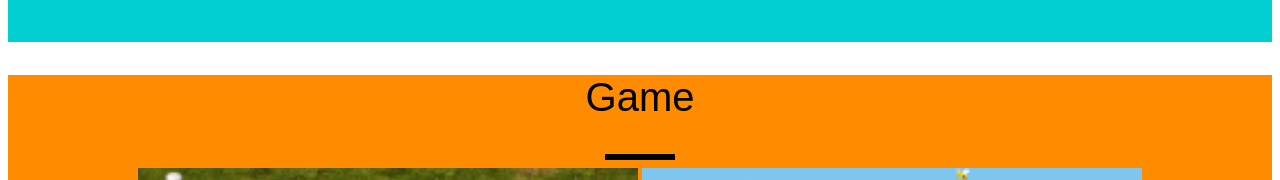
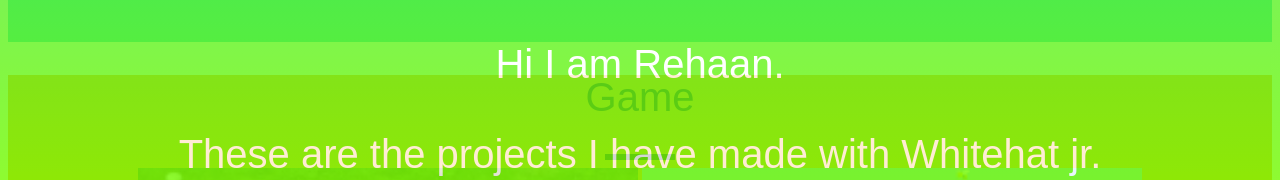
Before and after one commit to Rehaan456/My-Portfolio, a plain HTML site: page index.html in a window 1280 px wide. Shown: the part 791-971 px from the top of the page. Drawn offline with Linux system fonts and the light colour scheme.

Commit message:
Add files via upload

```diff
--- a/index.html
+++ b/index.html
@@ -9,6 +9,7 @@
 </head>
 
 <body>
+    <section id="welcome"><div id="inner"><img src="rehaan.jpg" id="rehaan"><p>Hi I am Rehaan.<br/><br/>These are the projects I have made with Whitehat jr.</p></div></section>
     <section id="app">
         <h1>App</h1>
         <div class="line"></div>
@@ -18,8 +19,8 @@
     <section id="game">
         <h1>Game</h1>
         <div class="line"></div>
-        <a href="https://studio.code.org/projects/starwarsblocks/PJ1rwMvHkuYKNW4Efkzj-fAqZGaIbEWvM8O71zNHCd4" target="_blank"><img src="Starwars_game.png"></a>
-        <a href="https://studio.code.org/projects/spritelab/dMrb3F4bE4luLnDOW_MMEus4bLUUG0k2DDhxsUY3zts" target="_blank"><img src="poo%20vs%20bees.png"></a>
+        <a href="https://studio.code.org/projects/starwarsblocks/PJ1rwMvHkuYKNW4Efkzj-fAqZGaIbEWvM8O71zNHCd4" target="_blank"><img class="games" src="Starwars_game.png"></a>
+        <a href="https://studio.code.org/projects/spritelab/dMrb3F4bE4luLnDOW_MMEus4bLUUG0k2DDhxsUY3zts" target="_blank"><img class="games" src="poo%20vs%20bees.png"></a>
     </section>
     <section id="chatbot">
         <h1>Chatbot</h1>
--- a/style.css
+++ b/style.css
@@ -21,12 +21,12 @@ h1{
     height: 800px;
     background-color: lawngreen;
 }
-img{
+.games{
     transition: transform .2s;
     height: 500px;
     width: 500px;
 }
-img:hover{
+.games:hover{
     transform: scale(0.9);
 }
 .line{
@@ -38,3 +38,27 @@ img:hover{
 #bot{
     height: 500px;
 }
+p{
+    font-size: 40px;
+    font-family: sans-serif;
+    font-weight: 300;
+}
+#welcome{
+    position: absolute;
+    overflow: hidden;
+    height: 800px;
+    color: #FFFFFF;
+    left: 0;
+    right: 0;
+    top: 0;
+    bottom: 0;
+    opacity: 0.83;
+    background: linear-gradient(darkturquoise 0%, lawngreen 100%);
+    display: table;
+    width: 100%;
+    height: 100%;
+    z-index: 9;
+}
+#inner{
+
+}
```
Also changed, not shown: rehaan.jpg (added).
